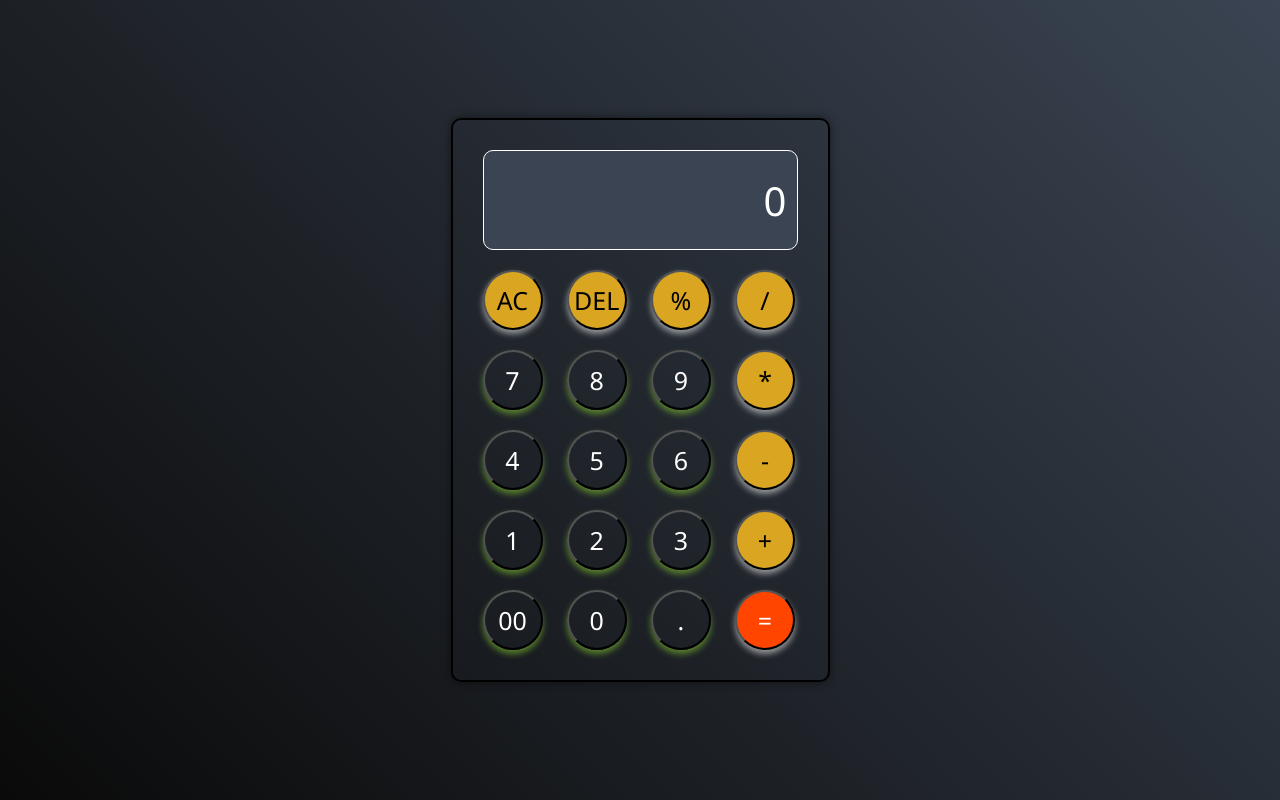
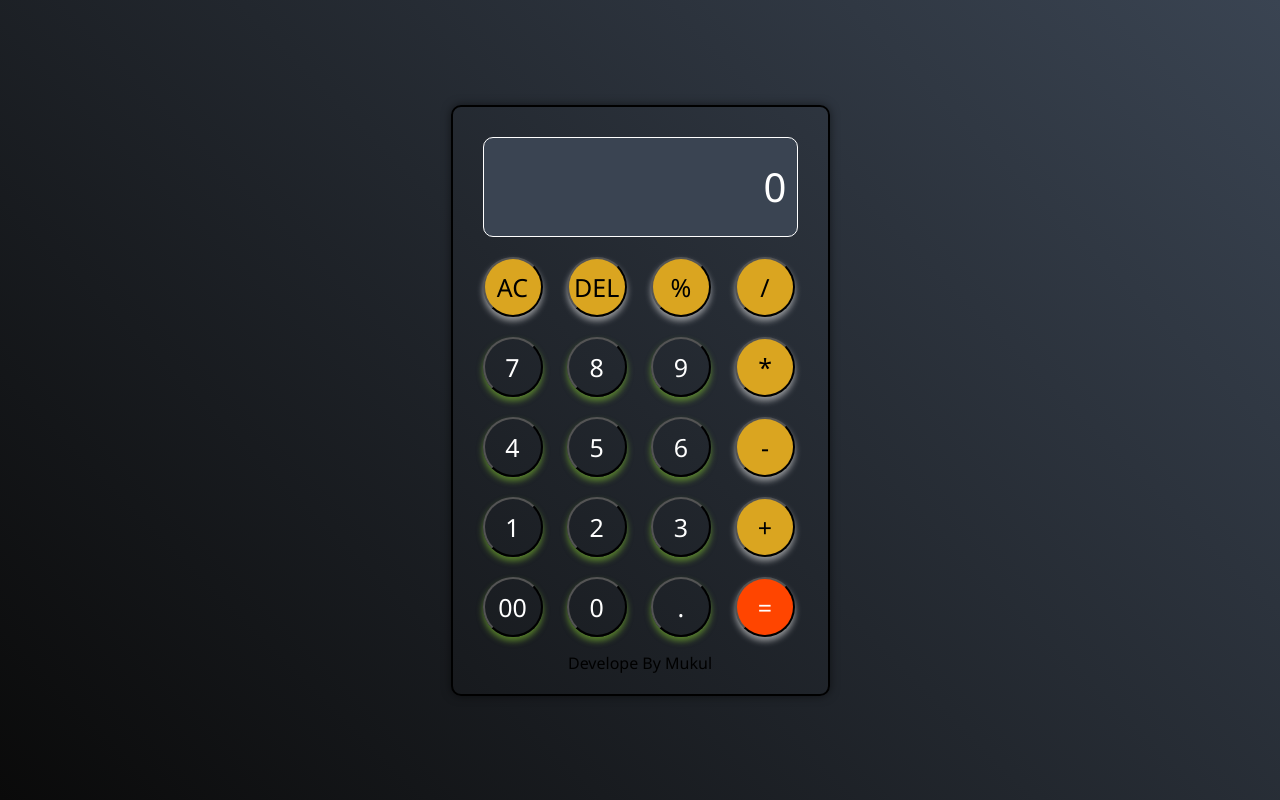
Before and after one commit to MSBadge/Calculator, a plain HTML site: page index.html in a window 1280 px wide. Drawn offline with Linux system fonts and the light colour scheme.

Commit message:
add name and icon

```diff
--- a/index.html
+++ b/index.html
@@ -4,6 +4,8 @@
     <meta charset="UTF-8">
     <meta name="viewport" content="width=device-width, initial-scale=1.0">
     <link rel="stylesheet" href="style.css">
+    <link rel="icon" href="Calculator_icon.svg.png" type="image/x-icon">
+
     <title>Calculator- Made By Mukul</title>
 </head>
 <body>
@@ -39,6 +41,7 @@
             <button>.</button>
             <button class="equalBtn">=</button>
         </div>
+        <p>Develope By Mukul</p>
     </div>
     <script src="script.js"></script>
 </body>
--- a/style.css
+++ b/style.css
@@ -63,3 +63,8 @@ button {
     box-shadow: 0 4px 6px rgba(229, 229, 229, 0.6);
 
 }
+
+p{
+    text-align: center;
+    margin-top: 5px;
+}
```
Also changed, not shown: Calculator_icon.svg.png (added). Lines whose indentation alone changed are shown as unchanged.
